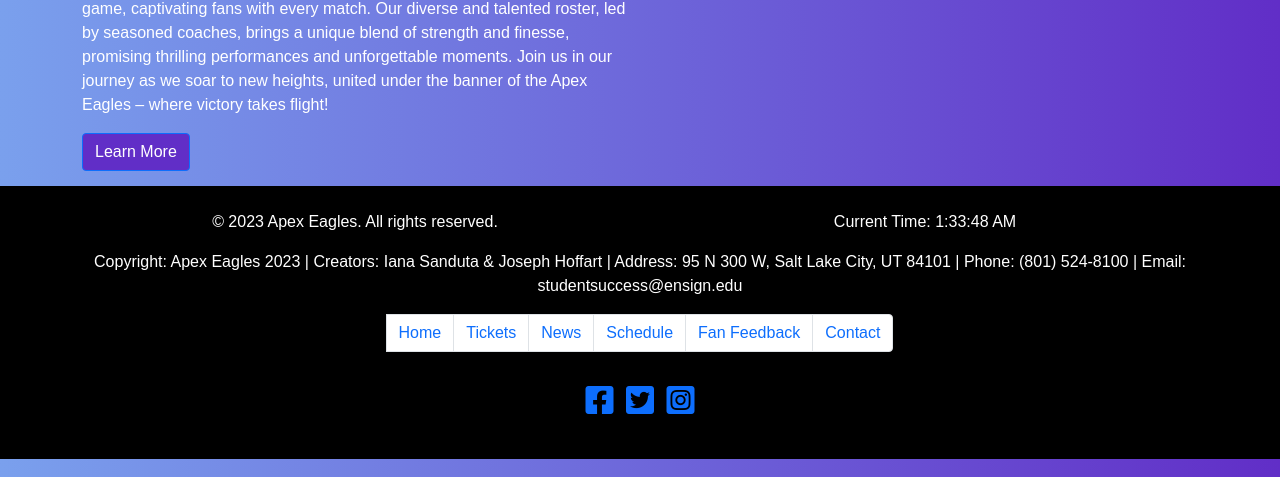
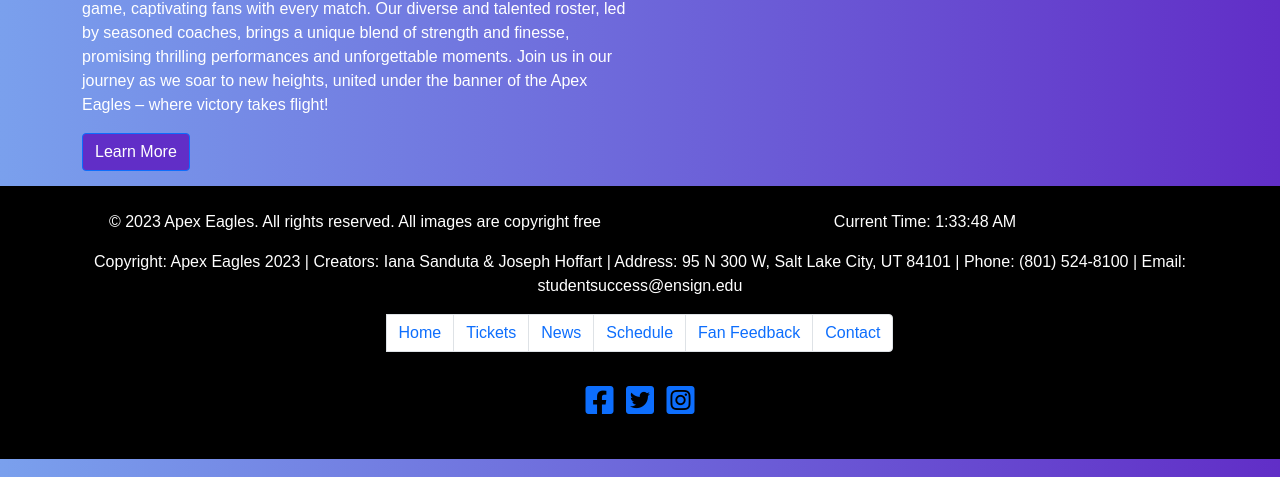
Before and after one commit to IanaSanduta/FinalProject, a plain HTML site: page index.html in a window 1280 px wide. Shown: the part 323-800 px from the top of the page. Drawn offline with nearby package versions, Linux system fonts and the light colour scheme.

Commit message:
copyright

```diff
--- a/index.html
+++ b/index.html
@@ -12,6 +12,7 @@
 </head>
 
 <body>
+    <!--Navigation bar is using JQuery-->
     <nav style="background-color: black;" class="navbar navbar-expand-lg navbar-dark fixed-top" id="mainNav">
         <div class="container">
             <a class="navbar-brand" href="index.html"><img src="/IMG/logo.png" alt="..." class="img-fluid smaller"
@@ -65,7 +66,8 @@
         <div class="container">
             <div class="row">
                 <div class="col-md-6 mb-3 mb-md-0">
-                    <p class="mb-0">&copy; <span id="copyrightYear"></span> Apex Eagles. All rights reserved.</p>
+                    <p class="mb-0">&copy; <span id="copyrightYear"></span> Apex Eagles. All rights reserved. All images
+                        are copyright free</p>
                 </div>
                 <div class="col-md-6">
                     <p id="currentTime" class="mb-0"></p>
@@ -127,6 +129,7 @@
 
 
     <script src="https://cdn.jsdelivr.net/npm/bootstrap@5.2.3/dist/js/bootstrap.bundle.min.js"></script>
+
     <script src="https://code.jquery.com/jquery-3.6.4.min.js"></script>
     <script>
         document.getElementById("copyrightYear").innerHTML = new Date().getFullYear();
```
Also changed, not shown: contact.html (+2 -1 lines), feedback.html (+2 -1 lines), news.html (+3 -1 lines), schedule.html (+2 -1 lines), tickets.html (+2 -1 lines).
